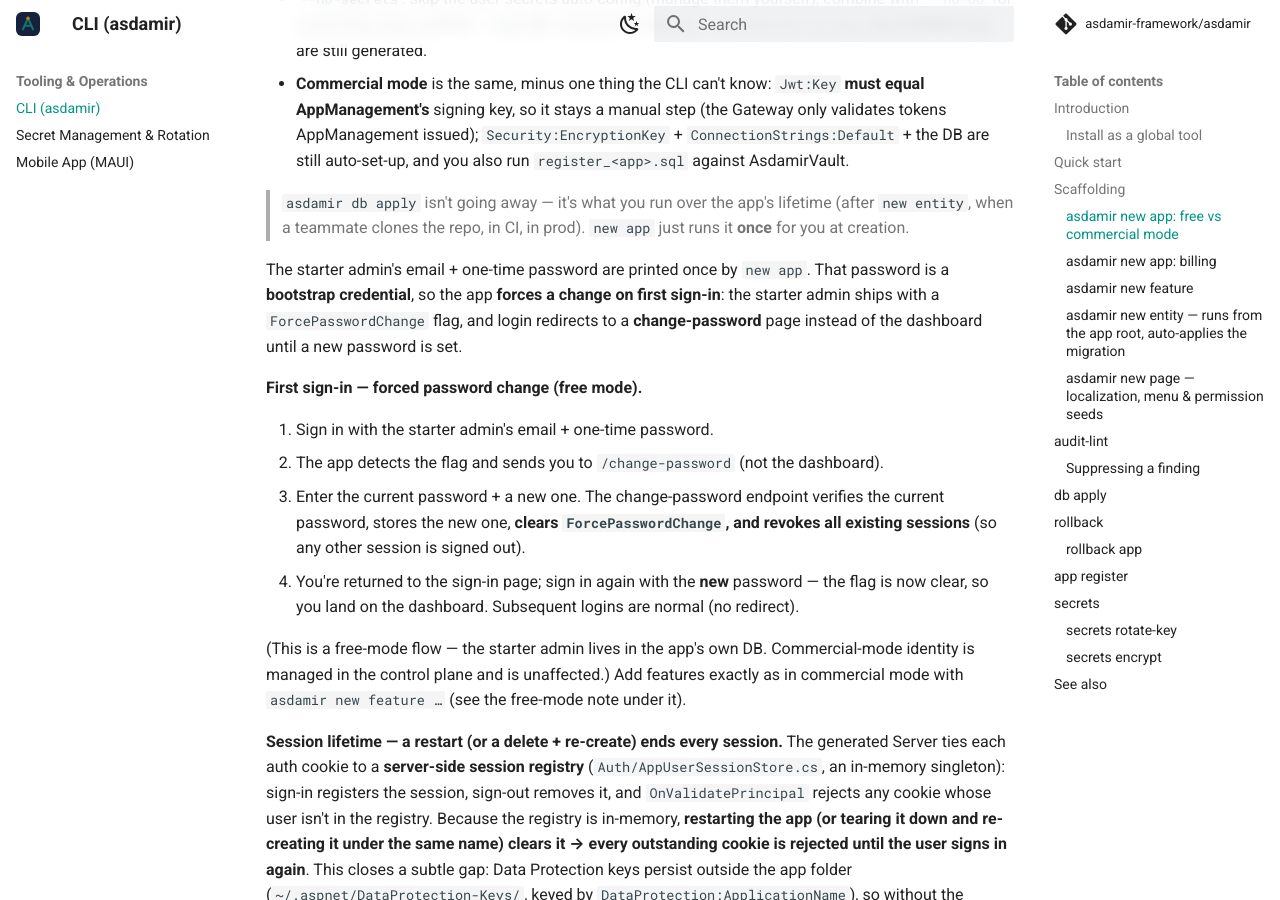
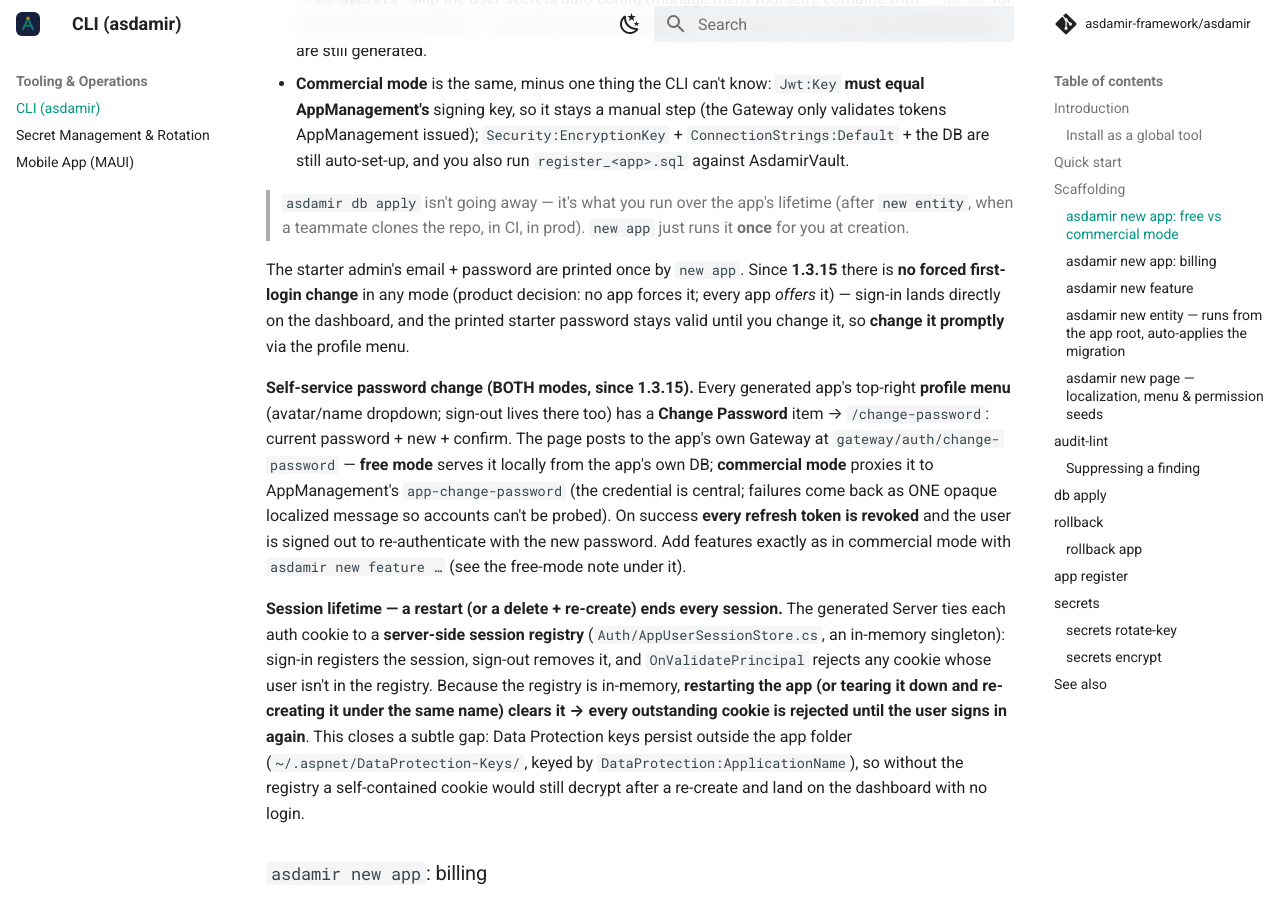
Before and after one commit to asdamir-framework/asdamir, an MkDocs documentation site: the page built from docs/cli.md, in a window 1280 px wide and 900 px high, scrolled down 3929 px. Built offline with MkDocs 1.6.1 and Material for MkDocs 9.7.7, drawn with Linux system fonts in a browser that asks for light colours; comment, search, counter and statistics services are not loaded.

Commit message:
feat(tools): 1.3.15 — profile menu + self-service change-password (both modes); forced first-login removed
Every generated app gets a top-right profile dropdown (<details>/<summary>, no JS, CSP-clean) with a
self-service Change Password page + Sign out. The change-password page ships in BOTH modes and posts to
gateway/auth/change-password (free = local; commercial = new proxy to AppManagement app-change-password,
opaque localized failures, refresh tokens revoked on success). The forced first-login flow is removed
(product decision: no app forces it, every app offers it). Login eye-toggle inline onclick moved to the
delegated nonced listener (the enforced CSP had silently no-opped it). Published as Asdamir.Tools 1.3.15.

🤖 Generated with [Claude Code](https://claude.com/claude-code)

````diff
--- a/docs/cli.md
+++ b/docs/cli.md
@@ -15,7 +15,7 @@ dotnet tool install -g Asdamir.Tools
 #   update later:  dotnet tool update -g Asdamir.Tools
 ```
 
-`Asdamir.Tools` is published on **nuget.org** (currently `1.3.14`). Generated apps restore the framework
+`Asdamir.Tools` is published on **nuget.org** (currently `1.3.15`). Generated apps restore the framework
 **libraries** — `Asdamir.Core` · `.Web` (`1.3.0`) / `.Data` (`1.2.0`) — from nuget.org as well.
 
 ## Quick start
@@ -123,24 +123,19 @@ cd MyApp && ./restart-myapp.sh             # starts both tiers → open the Serv
 > `asdamir db apply` isn't going away — it's what you run over the app's lifetime (after `new entity`, when a
 > teammate clones the repo, in CI, in prod). `new app` just runs it **once** for you at creation.
 
-The starter admin's email + one-time password are printed once by `new app`. That password is a **bootstrap
-credential**, so the app **forces a change on first sign-in**: the starter admin ships with a
-`ForcePasswordChange` flag, and login redirects to a **change-password** page instead of the dashboard until
-a new password is set.
+The starter admin's email + password are printed once by `new app`. Since **1.3.15** there is **no forced
+first-login change** in any mode (product decision: no app forces it; every app *offers* it) — sign-in lands
+directly on the dashboard, and the printed starter password stays valid until you change it, so **change it
+promptly** via the profile menu.
 
-**First sign-in — forced password change (free mode).**
-
-1. Sign in with the starter admin's email + one-time password.
-2. The app detects the flag and sends you to `/change-password` (not the dashboard).
-3. Enter the current password + a new one. The change-password endpoint verifies the current password,
-   stores the new one, **clears `ForcePasswordChange`, and revokes all existing sessions** (so any other
-   session is signed out).
-4. You're returned to the sign-in page; sign in again with the **new** password — the flag is now clear, so
-   you land on the dashboard. Subsequent logins are normal (no redirect).
-
-(This is a free-mode flow — the starter admin lives in the app's own DB. Commercial-mode identity is managed
-in the control plane and is unaffected.) Add features exactly as in commercial mode with `asdamir new
-feature …` (see the free-mode note under it).
+**Self-service password change (BOTH modes, since 1.3.15).** Every generated app's top-right **profile
+menu** (avatar/name dropdown; sign-out lives there too) has a **Change Password** item → `/change-password`:
+current password + new + confirm. The page posts to the app's own Gateway at
+`gateway/auth/change-password` — **free mode** serves it locally from the app's own DB; **commercial mode**
+proxies it to AppManagement's `app-change-password` (the credential is central; failures come back as ONE
+opaque localized message so accounts can't be probed). On success **every refresh token is revoked** and the
+user is signed out to re-authenticate with the new password. Add features exactly as in commercial mode with
+`asdamir new feature …` (see the free-mode note under it).
 
 **Session lifetime — a restart (or a delete + re-create) ends every session.** The generated Server ties
 each auth cookie to a **server-side session registry** (`Auth/AppUserSessionStore.cs`, an in-memory
````
Also changed, not shown: CHANGELOG.md (+31 -2 lines), 17 other files.
